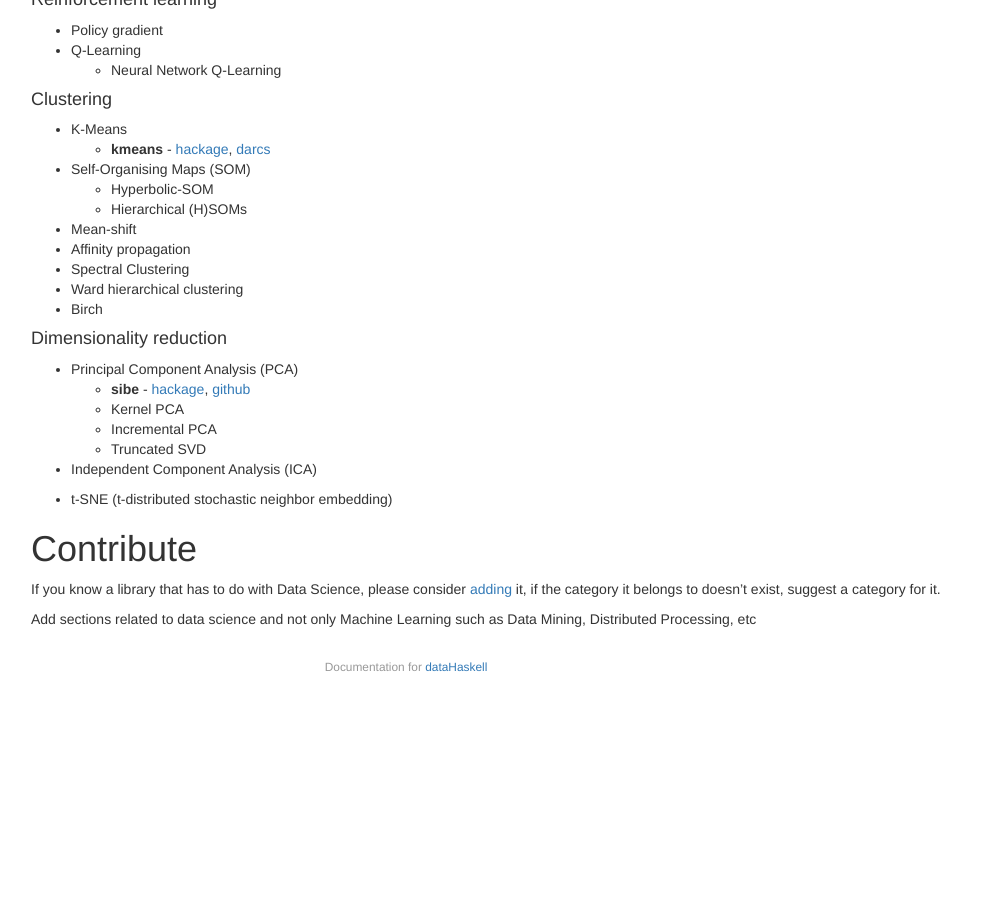
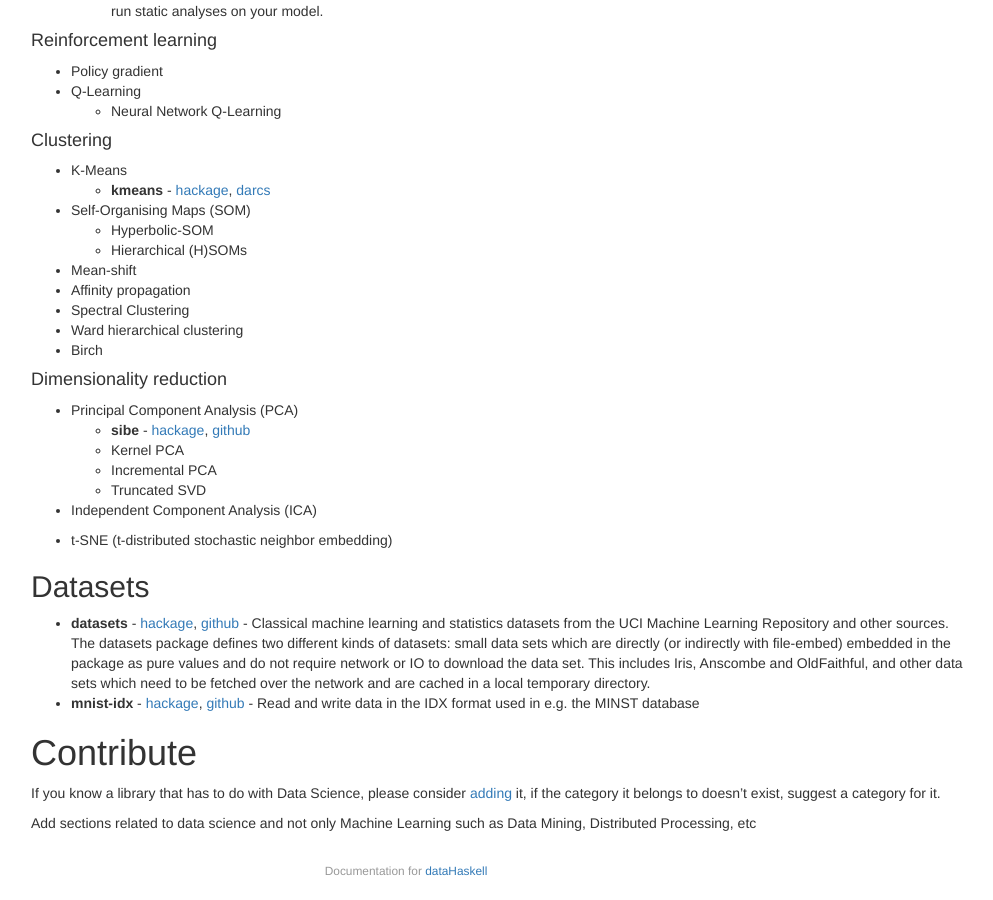
Before and after one commit to DataHaskell/docs, a Jekyll site: the page built from _posts/2016-10-19-current-environment.md, in a window 1280 px wide and 900 px high, scrolled down 3311 px. Shown: the whole window, without its empty margins (234-1227 px from the left). Built offline with Jekyll 4.4.1, drawn with Linux system fonts in a browser that asks for light colours; before the commit the page ends 4007 px from its top, so only the background shows below that.

Commit message:
Updated current-environment with Datasets section

```diff
--- a/_posts/2016-10-19-current-environment.md
+++ b/_posts/2016-10-19-current-environment.md
@@ -39,6 +39,9 @@ A list of data science and machine learning tools and algorithms that either alr
   - [Reinforcement learning](#rl)
   - [Dimensionality reduction](#dimr)
 
+- [Datasets](#datasets)
+
+---------
 
 <h2 id="datastructures">Data structures</h2>
 
@@ -205,6 +208,12 @@ This implementation is designed to support symbolic types, such as from sbv or i
 
 - t-SNE (t-distributed stochastic neighbor embedding)
 
+<h2 id="datasets">Datasets</h2>
+
+  - **datasets** - [hackage](https://hackage.haskell.org/package/datasets), [github](https://github.com/glutamate/datasets) - Classical machine learning and statistics datasets from the UCI Machine Learning Repository and other sources.
+The datasets package defines two different kinds of datasets: small data sets which are directly (or indirectly with file-embed) embedded in the package as pure values and do not require network or IO to download the data set. This includes Iris, Anscombe and OldFaithful, and other data sets which need to be fetched over the network and are cached in a local temporary directory.
+  - **mnist-idx** - [hackage](https://hackage.haskell.org/package/mnist-idx ), [github](https://github.com/kryoxide/mnist-idx) - Read and write data in the IDX format used in e.g. the MINST database
+
 
 Contribute
 ====
```
